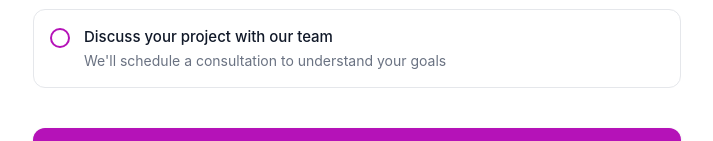
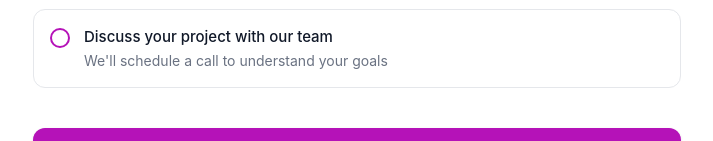
Before and after one commit to plut0n0tf0und/userX.in-form, a React (Vite) app: page / in a window 1280 px wide. Shown: the part 882-1023 px from the top of the page, without its empty margins (283-996 px from the left). Built offline with nearby package versions, Linux system fonts and the light colour scheme.

Commit message:
Update subtext to 'We'll schedule a call to understand your goals'

```diff
--- a/src/pages/ProjectForm.jsx
+++ b/src/pages/ProjectForm.jsx
@@ -473,7 +473,7 @@ export default function ProjectForm() {
                                   Discuss your project with our team
                                 </p>
                                 <p className="text-[14px] text-gray-500 mt-0.5">
-                                  We'll schedule a consultation to understand your goals
+                                  We'll schedule a call to understand your goals
                                 </p>
                               </div>
                             </label>
```
